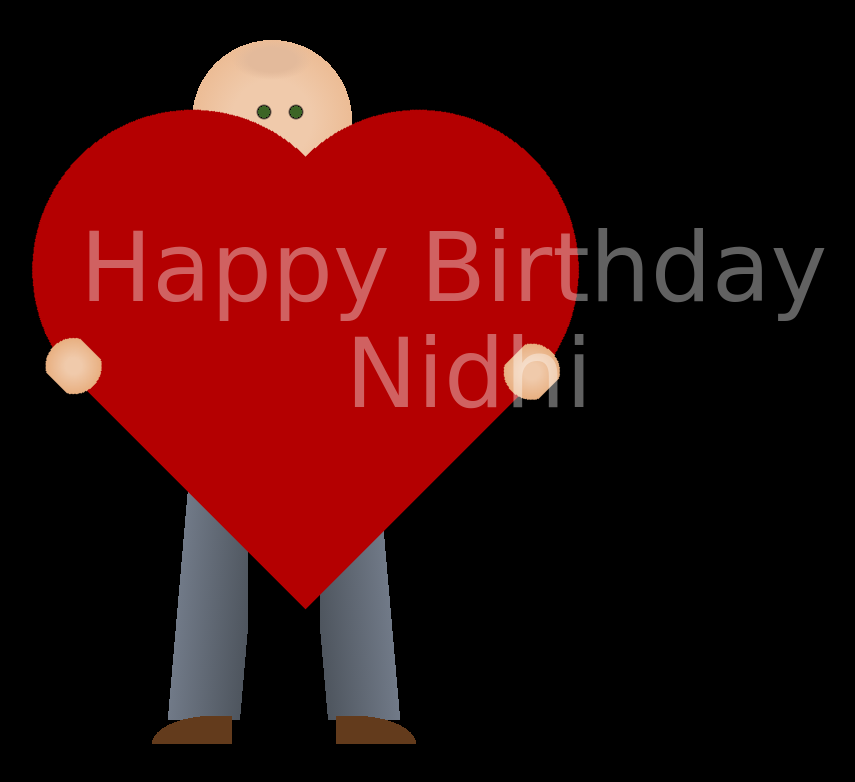
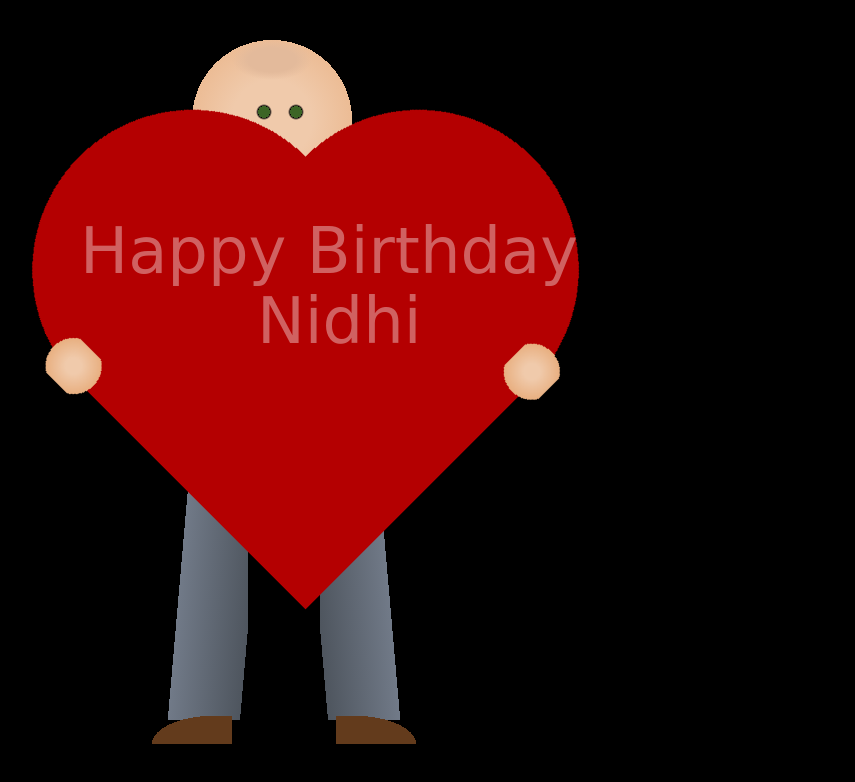
Before and after one commit to vikas8777/Propose, a plain HTML site: page new.html in a window 1280 px wide. Shown: the whole page, without its empty margins (368-1223 px from the left). Drawn offline with Linux system fonts and the light colour scheme.

Commit message:
Update style.css

```diff
--- a/style.css
+++ b/style.css
@@ -204,7 +204,7 @@ div.beloved:after {
 
   font-family: "Architects Daughter", cursive;
 
-  font-size: 12vmin;
+  font-size: 08vmin;
 
 }
 
```
